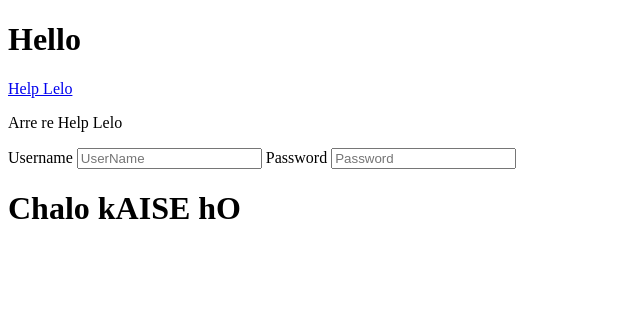
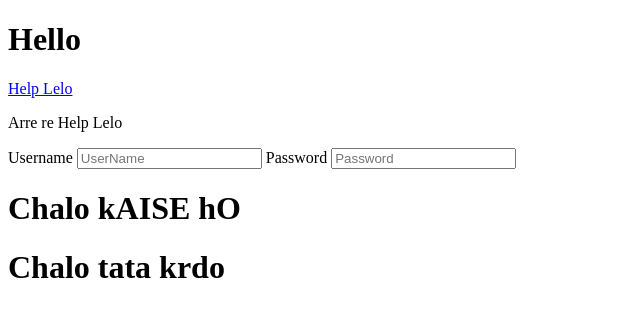
Before and after one commit to nani199823/MileageCalculatorApp, a website: page index.html in a window 1280 px wide. Shown: the whole page, without its empty margins (0-640 px from the left). Drawn offline with Linux system fonts and the light colour scheme.

Commit message:
[COMMIT-2] | COMMIT-2 Done

```diff
--- a/index.html
+++ b/index.html
@@ -16,6 +16,7 @@
         <label>Password</label>
         <input type="text" placeholder="Password">
         <h1>Chalo kAISE hO</h1>
+        <h1>Chalo tata krdo </h1>
     </div>
 </body>
 </html>
--- a/index.js
+++ b/index.js
@@ -1,2 +1,3 @@
 console.log("Help Chiye Kya");
 console.log("Kya akr rahe ho");
+console.log("Chalo tata kardo");
```
